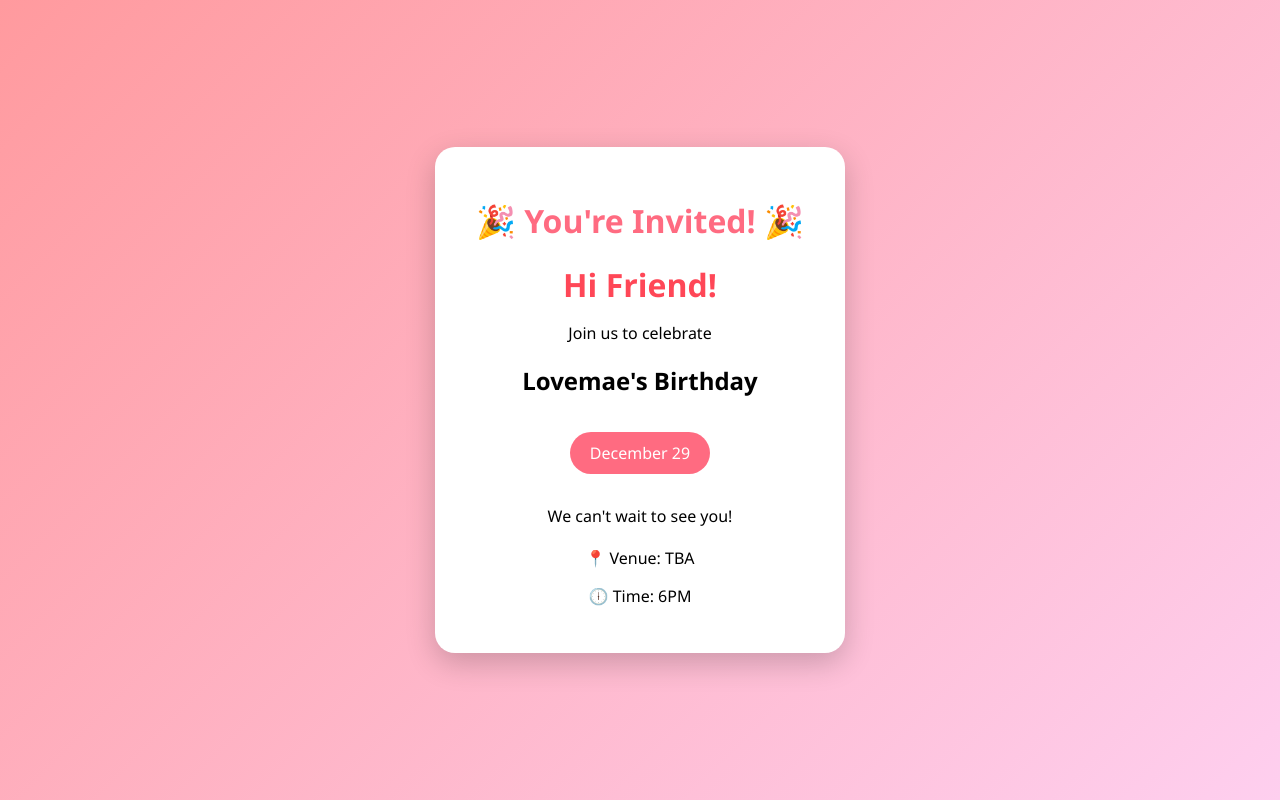
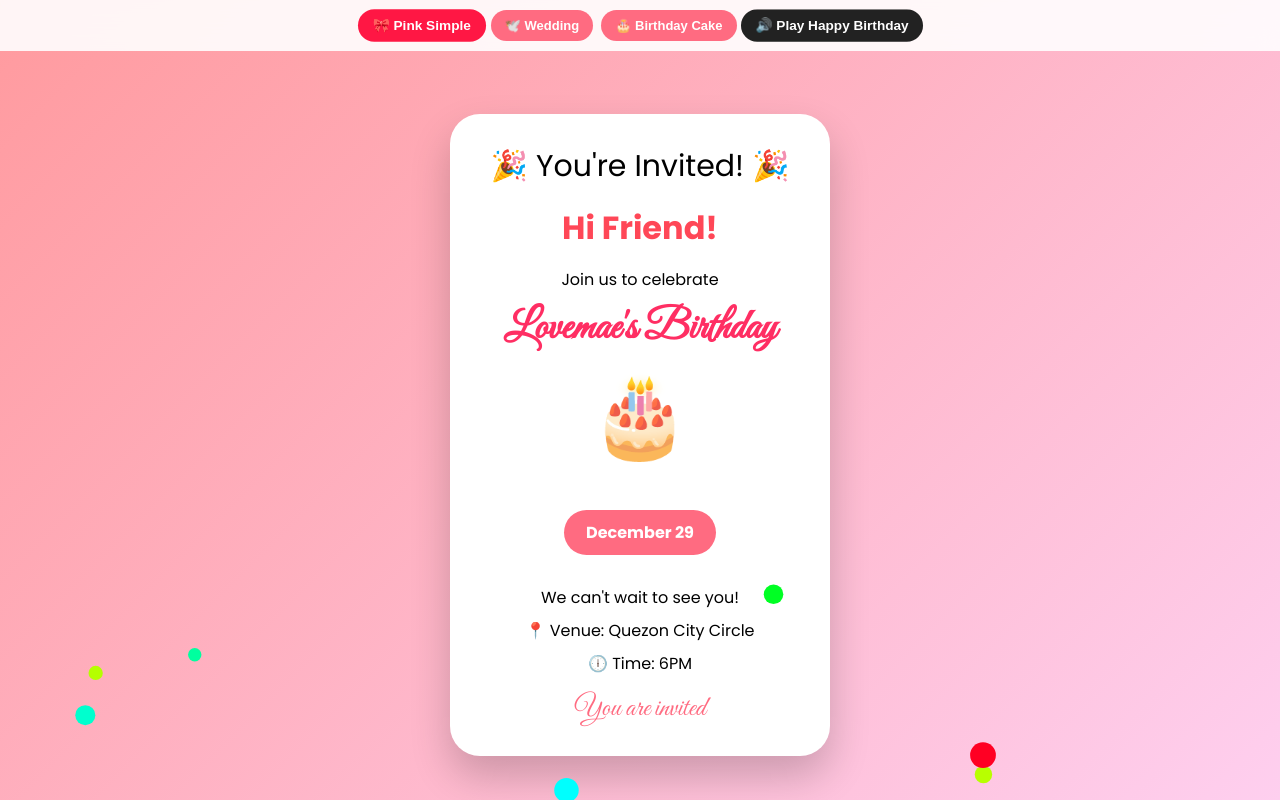
Before and after one commit to ailenesabenia12/Invitation-card, a plain HTML site: page index.html in a window 1280 px wide. Drawn offline with Linux system fonts and the light colour scheme.

Commit message:
Update invitation details and enhance styling

```diff
--- a/index.html
+++ b/index.html
@@ -1,35 +1,113 @@
 <!DOCTYPE html>
-<html>
+<html lang="en">
 <head>
+<meta charset="UTF-8">
 <meta name="viewport" content="width=device-width, initial-scale=1">
-<title>You're Invited! - Lovemae Dec 29</title>
+<title>Lovemae's Birthday - Dec 29</title>
+<link href="https://fonts.googleapis.com/css2?family=Great+Vibes&family=Poppins:wght@400;700&display=swap" rel="stylesheet">
 <style>
-body { font-family: 'Segoe UI'; background: linear-gradient(135deg,#ff9a9e,#fecfef); display:flex; justify-content:center; align-items:center; min-height:100vh; margin:0; }
-.card { background:white; padding:30px; border-radius:20px; box-shadow:0 10px 30px rgba(0,0,0,0.2); text-align:center; max-width:350px; width:90%; }
-h1 { color:#ff6b81; }
-.name { color:#ff4757; font-size:32px; font-weight:bold; margin:15px 0; }
-.date { background:#ff6b81; color:white; padding:10px 20px; border-radius:30px; display:inline-block; margin:15px 0; }
+  *{margin:0;padding:0;box-sizing:border-box}
+  body{font-family:'Poppins',sans-serif; min-height:100vh; display:flex; flex-direction:column; align-items:center; justify-content:center; background: #ffc2d1; transition: 0.5s; overflow-x:hidden;}
+  .top-bar{position:fixed; top:0; left:0; right:0; background:rgba(255,255,255,0.9); backdrop-filter:blur(10px); padding:10px; display:flex; gap:8px; justify-content:center; z-index:100; flex-wrap:wrap;}
+  .top-bar button{border:none; padding:8px 14px; border-radius:20px; font-weight:700; cursor:pointer; font-size:13px;}
+  .design-btn{background:#ff6b81; color:white;}
+  .design-btn.active{background:#ff1744; transform:scale(1.05);}
+  .music-btn{background:#222; color:white; animation: pulse 1.5s infinite;}
+  @keyframes pulse{0%{transform:scale(1)}50%{transform:scale(1.05)}100%{transform:scale(1)}}
+
+  .card{margin-top:70px; background:white; width:92%; max-width:380px; border-radius:30px; padding:30px 20px; text-align:center; box-shadow:0 20px 40px rgba(0,0,0,0.2); position:relative; overflow:hidden; transition:0.5s;}
+
+  /* THEMES */
+  body.theme1{background: linear-gradient(135deg,#ff9a9e,#fecfef);}
+  body.theme2{background:#ffb3c6 url('https://images.unsplash.com/photo-1511285560929-80b456fea0bc?q=80&w=400') center/cover; }
+  body.theme3{background: linear-gradient(180deg,#fff0f5,#ffc8dd);}
+
+  .theme2 .card{border:3px solid #fff; background:rgba(255,255,255,0.92);}
+  .theme3 .card{border:5px dashed #ff6b81;}
+
+  h1{font-family:'Great Vibes',cursive; font-size:42px; color:#ff2e63; margin:10px 0;}
+  .name{font-size:32px; font-weight:700; color:#ff4757; margin:15px 0; min-height:40px;}
+  .date-badge{background:#ff6b81; color:white; padding:10px 22px; border-radius:30px; display:inline-block; font-weight:700; margin:15px 0;}
+  .cake{font-size:80px; margin:10px 0; animation: bounce 2s infinite;}
+  @keyframes bounce{0%,100%{transform:translateY(0)}50%{transform:translateY(-10px)}}
+  .info{margin:8px 0; font-size:16px;}
+
+  canvas{position:fixed; top:0; left:0; width:100%; height:100%; pointer-events:none; z-index:50;}
 </style>
 </head>
-<body>
-<div class="card">
-<h1>🎉 You're Invited! 🎉</h1>
-<div class="name" id="guestName">Hi Friend!</div>
-<p>Join us to celebrate</p>
-<h2>Lovemae's Birthday</h2>
-<div class="date">December 29</div>
-<p>We can't wait to see you!</p>
-<p style="margin-top:20px">📍 Venue: TBA</p>
-<p>🕕 Time: 6PM</p>
+<body class="theme1">
+
+<canvas id="confetti"></canvas>
+
+<div class="top-bar">
+  <button class="design-btn active" onclick="setTheme(1)">🎀 Pink Simple</button>
+  <button class="design-btn" onclick="setTheme(2)">🕊️ Wedding</button>
+  <button class="design-btn" onclick="setTheme(3)">🎂 Birthday Cake</button>
+  <button class="music-btn" onclick="playMusic()">🔊 Play Happy Birthday</button>
 </div>
 
+<div class="card" id="card">
+  <div style="font-size:30px;">🎉 You're Invited! 🎉</div>
+  <div class="name" id="guestName">Hi Friend!</div>
+  <p>Join us to celebrate</p>
+  <h1 id="title">Lovemae's Birthday</h1>
+  <div class="cake" id="cakeIcon">🎂</div>
+  <div class="date-badge">December 29</div>
+  <p style="margin-top:15px;">We can't wait to see you!</p>
+  <div class="info">📍 Venue: Quezon City Circle</div>
+  <div class="info">🕕 Time: 6PM</div>
+  <p style="margin-top:15px; font-family:'Great Vibes'; font-size:28px; color:#ff6b81;">You are invited</p>
+</div>
+
+<audio id="bdayAudio" loop>
+  <source src="https://www.singing-bell.com/wp-content/uploads/2016/03/Happy-Birthday-Song-cheerful-Singing-Bell.mp3" type="audio/mpeg">
+</audio>
+
 <script>
-// ?name= magic!
+// Name magic ?name=
 const params = new URLSearchParams(window.location.search);
 const name = params.get('name');
-if(name){
-  document.getElementById('guestName').innerHTML = `Hi, ${name}! ❤️`;
+if(name){ document.getElementById('guestName').innerHTML = `Hi, ${name}! ❤️`; }
+
+// Theme switcher
+function setTheme(n){
+  document.body.className = 'theme'+n;
+  document.querySelectorAll('.design-btn').forEach(b=>b.classList.remove('active'));
+  event.target.classList.add('active');
+  const title = document.getElementById('title');
+  const cake = document.getElementById('cakeIcon');
+  if(n==1){ title.innerText="Lovemae's Birthday"; cake.innerText="🎂"; }
+  if(n==2){ title.innerText="Lovemae's Birthday"; cake.innerText="💍🕊️"; }
+  if(n==3){ title.innerText="Birthday Party\nlovemae"; cake.innerHTML="🎈🎂🎈"; }
+  fireConfetti();
 }
+
+// Music
+let playing=false;
+function playMusic(){
+  const audio=document.getElementById('bdayAudio');
+  if(!playing){ audio.play(); event.target.innerText="⏸️ Pause Music"; playing=true; fireConfetti(); }
+  else{ audio.pause(); event.target.innerText="🔊 Play Happy Birthday"; playing=false; }
+}
+
+// Confetti
+const canvas=document.getElementById('confetti'); const ctx=canvas.getContext('2d');
+canvas.width=window.innerWidth; canvas.height=window.innerHeight;
+let pieces=[];
+function fireConfetti(){
+  for(let i=0;i<100;i++) pieces.push({x:Math.random()*canvas.width, y:-10, r:Math.random()*10+5, c:`hsl(${Math.random()*360},100%,50%)`, vy:Math.random()*5+2, vx:Math.random()*6-3});
+}
+function loop(){
+  ctx.clearRect(0,0,canvas.width,canvas.height);
+  pieces.forEach((p,i)=>{
+    ctx.fillStyle=p.c; ctx.beginPath(); ctx.arc(p.x,p.y,p.r,0,6.28); ctx.fill();
+    p.y+=p.vy; p.x+=p.vx; if(p.y>canvas.height) pieces.splice(i,1);
+  }); requestAnimationFrame(loop);
+}
+loop(); fireConfetti();
+
+// Try auto play after click anywhere
+document.body.addEventListener('click', ()=>{ if(!playing){ /* user gesture */ } }, {once:true});
 </script>
 </body>
 </html>
```
